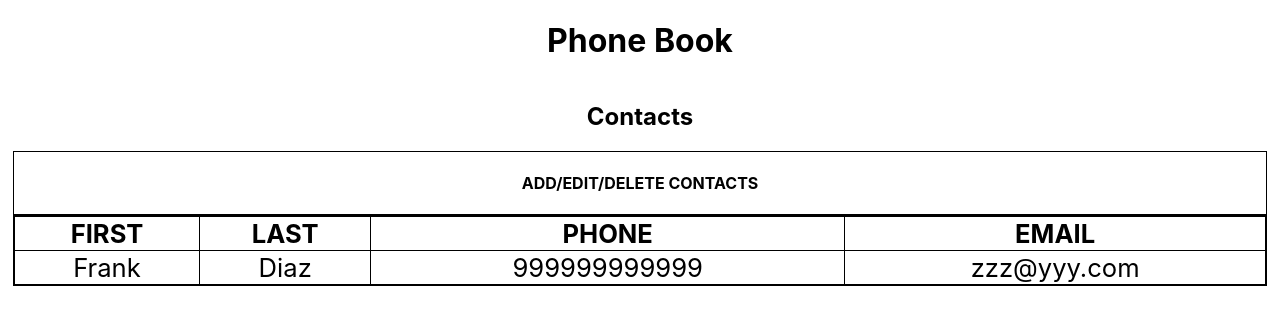
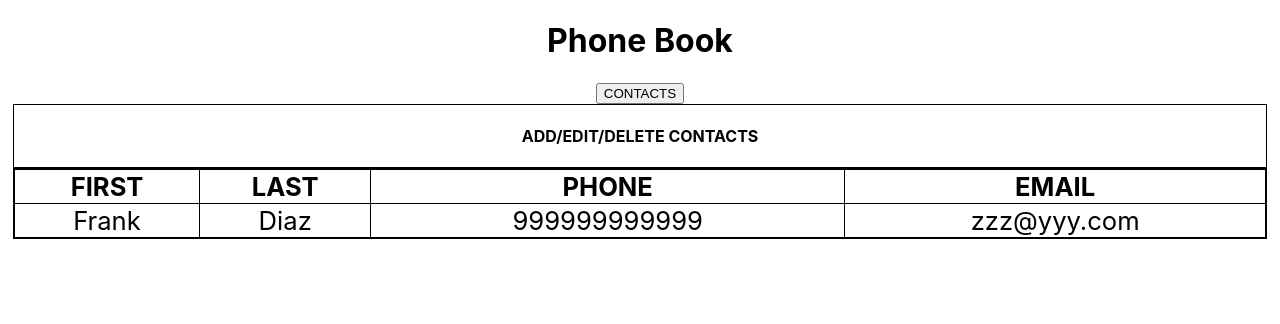
Before and after one commit to StPeteFrank/phonebook-frontend, a React (Create React App) app: page /contacts in a window 1280 px wide. Shown: the top 324 px of the page. Built offline with nearby package versions, Linux system fonts and the light colour scheme.

Commit message:
Link to contacts button added

```diff
--- a/src/App.js
+++ b/src/App.js
@@ -10,11 +10,16 @@ class App extends Component {
         <div className="App">
           <div className="TitleContainer">
             <h1>Phone Book</h1>
-            <h2>Contacts</h2>
           </div>
+          <div className="Tabs">
+            <Link to="/contacts">
+              <button>CONTACTS</button>
+            </Link>
+          </div>
+
           <div />
 
-          {/* <Route exact path="/" component={Contacts} /> */}
+          {/* <Route exact path="/" component={Home} /> */}
           <Route path="/contacts" component={Contacts} />
         </div>
       </Router>
--- a/src/Contacts.js
+++ b/src/Contacts.js
@@ -1,7 +1,6 @@
 import React, { Component } from 'react'
 // import { BrowserRouter as Router, Route, Link } from 'react-router-dom'
 // import axios from 'axios'
-// import config from './Config'
 
 class Contacts extends Component {
   render() {
--- a/src/index.css
+++ b/src/index.css
@@ -12,12 +12,21 @@ code {
   font-family: source-code-pro, Menlo, Monaco, Consolas, 'Courier New',
     monospace;
 }
+link {
+  text-decoration: none;
+  cursor: pointer;
+  color: black;
+}
 
 .TitleContainer {
   display: flex;
   align-items: center;
   justify-content: space-evenly;
   flex-direction: column;
+}
+.TitleContainer a {
+  text-decoration: none;
+  color: black;
 }
 .AddEditDeleteContactsTab {
   display: flex;
```
